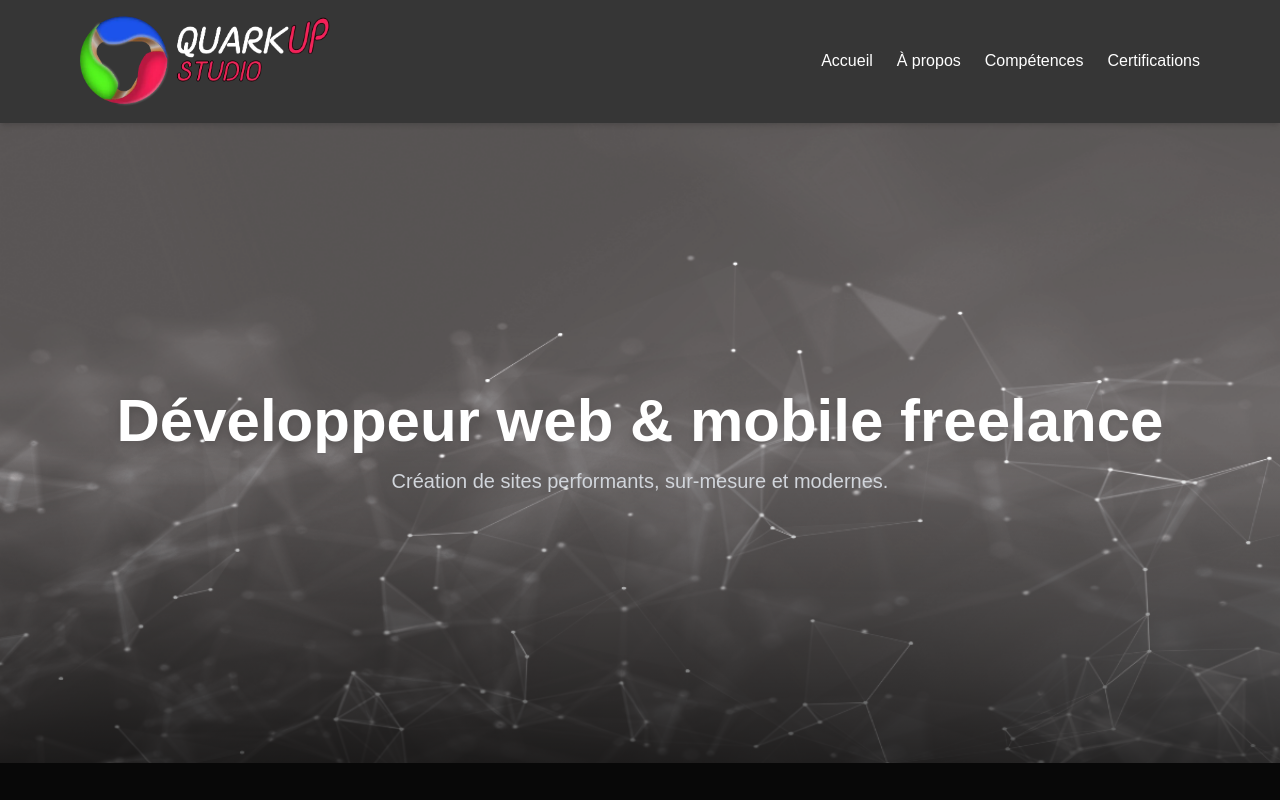
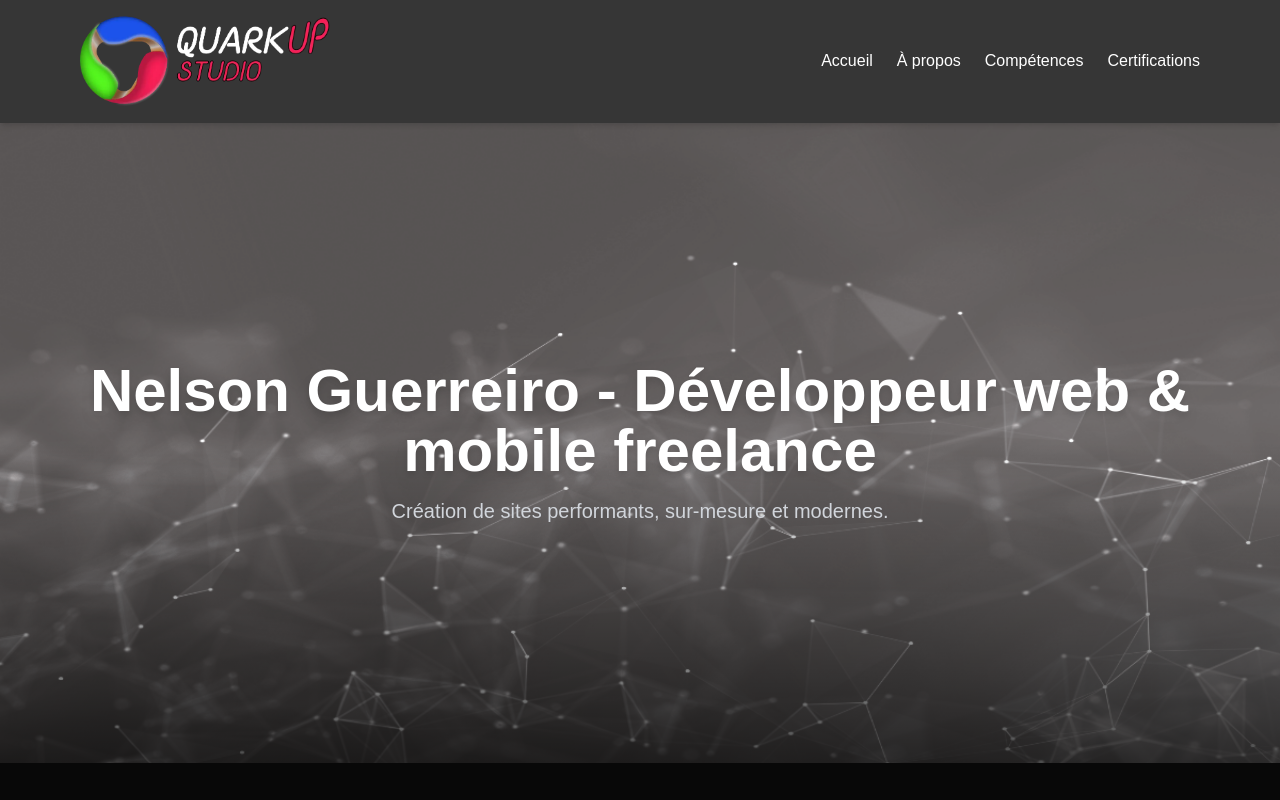
Before and after one commit to nelsonalgarve/quarkup-portfolio, a Next.js app: page / in a window 1280 px wide. Built offline with nearby package versions, Linux system fonts and the light colour scheme.

Commit message:
fin certifications V3

```diff
--- a/src/components/Hero.tsx
+++ b/src/components/Hero.tsx
@@ -26,7 +26,7 @@ export default function Hero() {
         transition={{ duration: 1 }}
       >
         <h1 className="text-4xl md:text-6xl font-bold text-white drop-shadow-lg">
-          Développeur web & mobile freelance
+         Nelson Guerreiro - Développeur web & mobile freelance
         </h1>
         <p className="mt-4 text-lg md:text-xl text-gray-300">
           Création de sites performants, sur-mesure et modernes.
```
